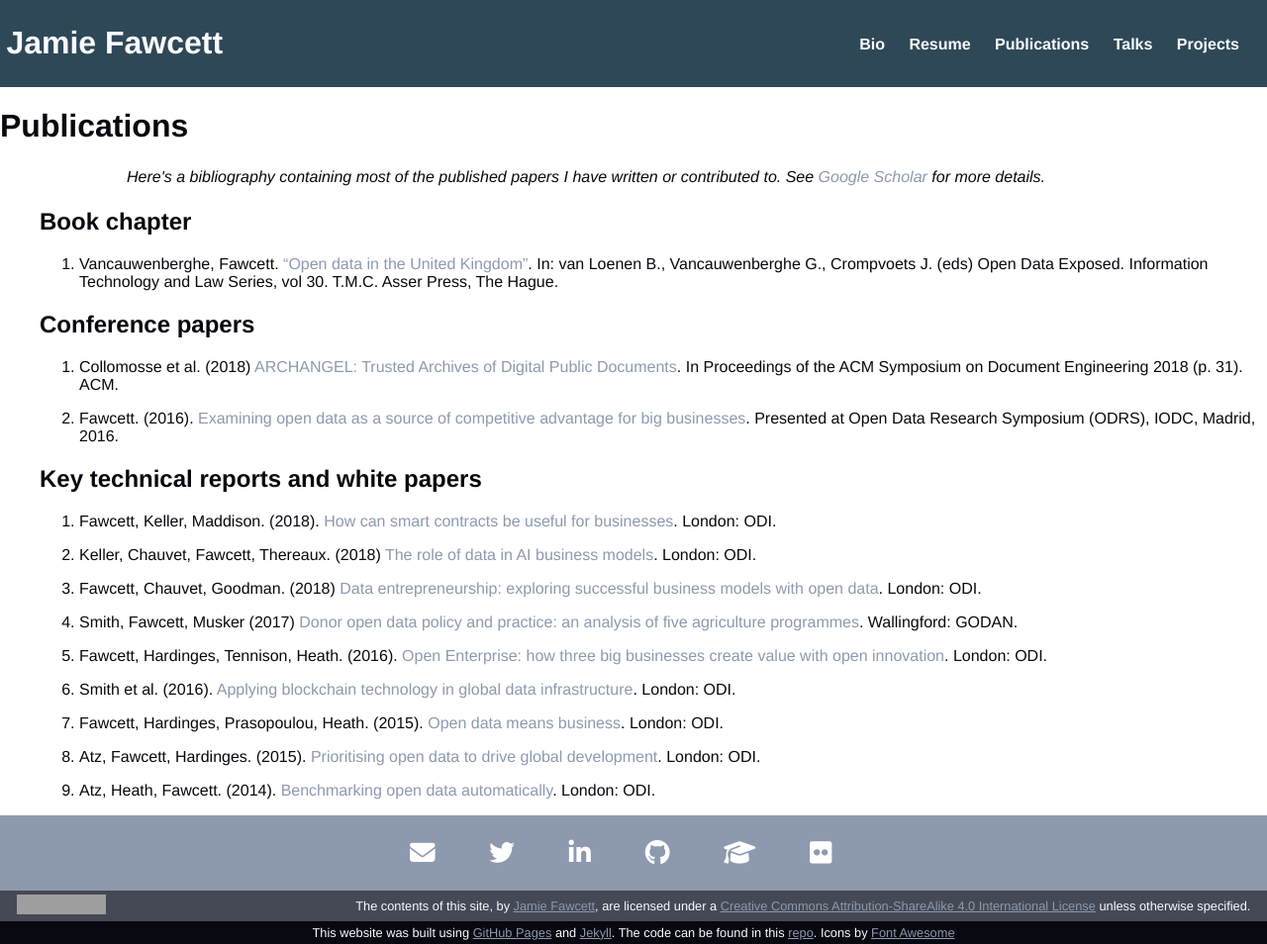
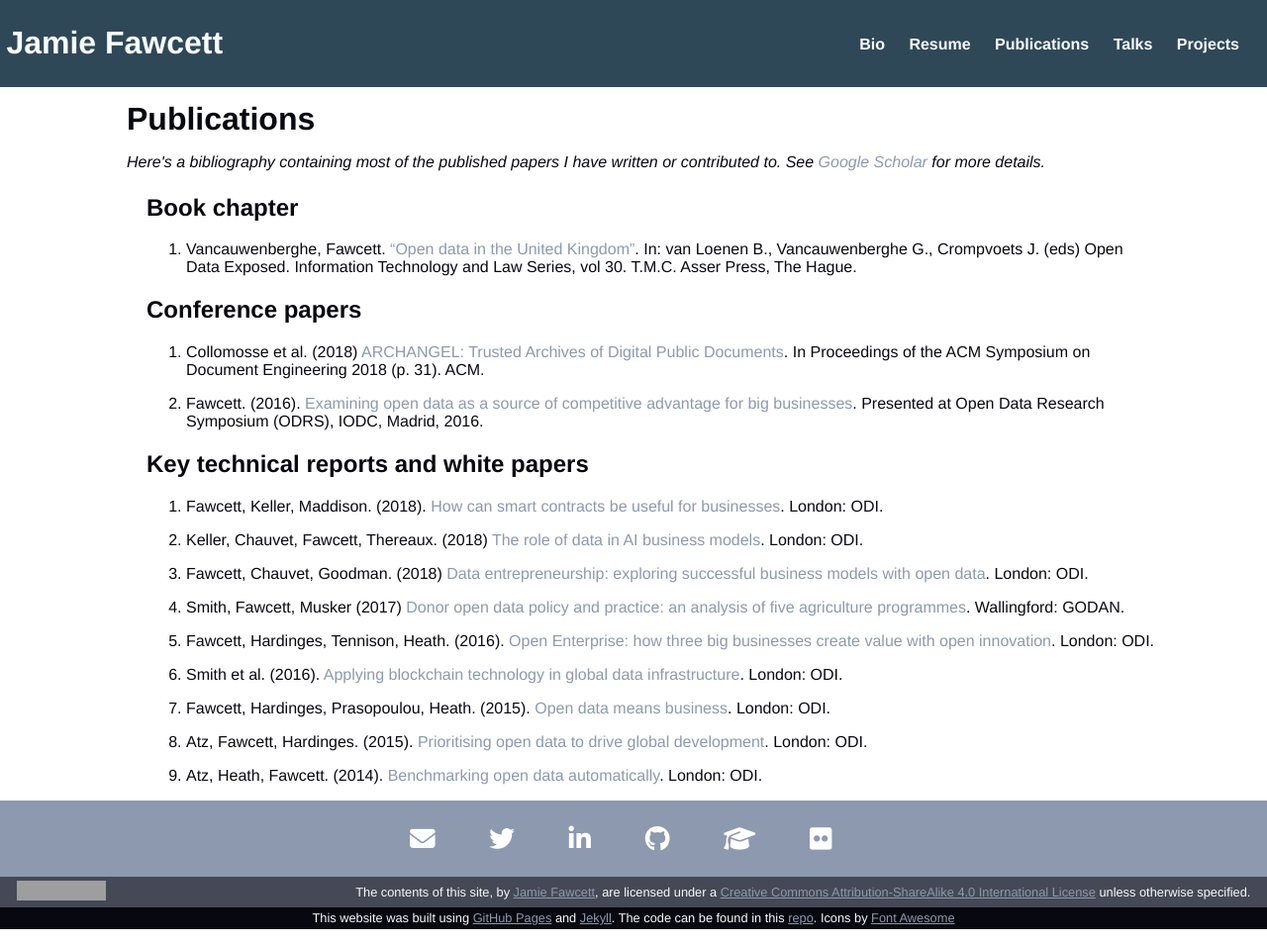
Before and after one commit to JmeF/JmeF.github.io, a Jekyll site: the page built from publications/index.html, in a window 1280 px wide. Shown: the whole page at 99% size. Built offline with Jekyll 4.4.1, drawn with Linux system fonts in a browser that asks for light colours; nearby versions of some CDN libraries; grey boxes are pictures that could not be loaded.

Commit message:
Format publications

```diff
--- a/_sass/general_layout.scss
+++ b/_sass/general_layout.scss
@@ -180,13 +180,17 @@ img.profile{
       margin-top: 0.3em;
     }
   }
-
-
-
   ul{
       width: 80%;
       margin-left: auto;
       margin-right: auto;
     }
+  }
 
-  }
+  /* Publications layout
+  ------------------------------------------------------------------- */
+.publications{
+  width: 80%;
+  margin-left: auto;
+  margin-right: auto;
+}
--- a/publications/index.html
+++ b/publications/index.html
@@ -3,8 +3,9 @@ layout: default
 title: Publications
 ---
 
-	<h1>{{ page.title }}</h1>
+
 	<div class="blurb">
+		<h1>{{ page.title }}</h1>
 		<p>Here's a bibliography containing most of the published papers I have
 			 written or contributed to. See <a href="https://scholar.google.com/citations?user=nDXweXQAAAAJ&hl=en">Google Scholar</a>
 		 for more details.</p>
```
